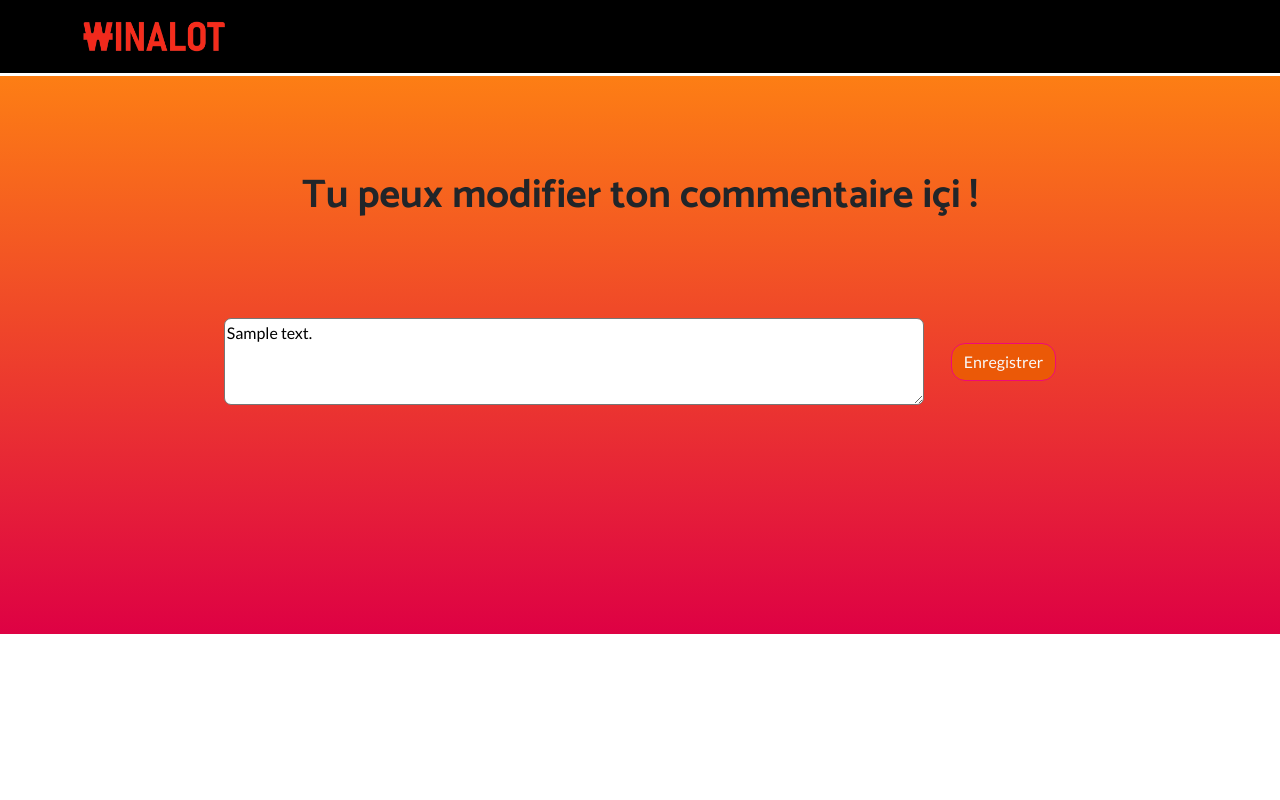
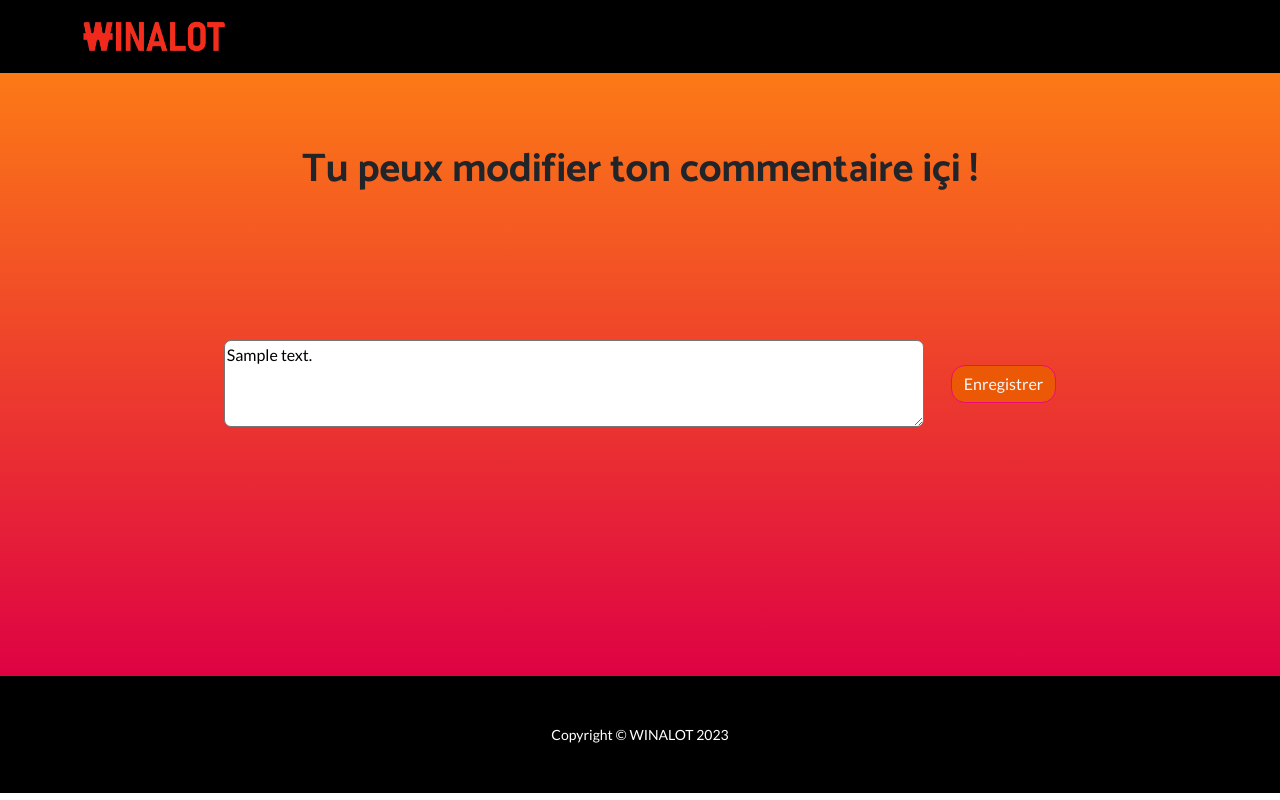
Before and after one commit to mborsu/personal_project_, a Django app: page /scores/comment/1/edit/ in a window 1280 px wide. Run offline with Django 4.2, Linux system fonts and the light colour scheme; a user stored in the database is signed in; tables that the repository leaves empty hold one stand-in row (values such as "Sample post"); some libraries are stand-ins or nearby versions.

```diff
--- a/winalot/scores/templates/scores/base.html
+++ b/winalot/scores/templates/scores/base.html
@@ -19,6 +19,10 @@
 
 
 
+<footer class="py-5 bg-black">
+    <div class="container">
+        <p class="text-center text-white m-0 small">Copyright&nbsp;© WINALOT 2023</p>
+    </div>
 </footer>
 <script src="{% static 'scores/assets/bootstrap/js/bootstrap.min.js'%}"></script>
 <script src="{% static 'scores/assets/js/bs-init.js'%}"></script>
--- a/winalot/scores/templates/scores/edit_comment.html
+++ b/winalot/scores/templates/scores/edit_comment.html
@@ -4,15 +4,15 @@
 {% block content %}
 
 <body>
-    <section style="margin-top: 76px;margin-bottom: -20px;background: linear-gradient(var(--bs-orange), #de0144);">
+    <section style="margin-top: 50px;margin-bottom: -20px;background: linear-gradient(var(--bs-orange), #de0144);">
         <div class="container" style="text-align: center;">
             <form method="POST"><span> {% csrf_token %} </span>
                 <div class="form-group">
-                    <h2 class="display-6 fw-bold mb-5" style="text-align: center;margin-top: 40px;"><span class="shake animated underline pb-1" style="text-align: center;"><br><br>Tu peux modifier ton commentaire içi !<br><br></span></h2>
+                    <h2 class="display-6 fw-bold mb-5" style="text-align: center;margin-top: 40px;"><span class="shake animated underline pb-1" style="text-align: center;"><br><br>Tu peux modifier ton commentaire içi !<br><br><br></span></h2>
                     <div class="col-12 col-lg-10 mx-auto">
                         <div class="text-center position-relative" style="margin-bottom: 50px;"></div>
                     </div><textarea name="contenu" style="width: 700px;height: 86.5938px;margin-right: 27px;margin-bottom: 31px;border-radius: 7px;">{{ comment.contenu }}</textarea><button class="btn btn-primary" style="margin-top: -140px;color: var(--bs-gray-100);background: rgb(235,89,7);border-radius: 14px;" type="submit">Enregistrer</button>
-                    <p> <br><br><br><br><br><br><br><br> </p>
+                    <p> <br><br><br><br><br><br><br><br><br> </p>
                 </div>
             </form>
          </div>
--- a/winalot/scores/templates/scores/index.html
+++ b/winalot/scores/templates/scores/index.html
@@ -43,8 +43,7 @@
                 <tbody>
                     {% for tournament in tournament_list %}
                         <tr>
-
-                            <td style="font-family: Catamaran, sans-serif;font-weight: bold;font-size: 25px;background: #000000;color: var(--bs-table-border-color);text-align: center;border-width: 4px;border-color: var(--bs-secondary);"><a href="{% url 'scores:pool' tournament.id %}">{{tournament.name}}</a></td>
+                            <td style="font-family: Catamaran, sans-serif;font-size: 25px;background: #000000;color: var(--bs-table-border-color);text-align: center;border-width: 4px;border-color: var(--bs-secondary);"><a href="{% url 'scores:pool' tournament.id %}">{{tournament.name}}</a></td>
                             <td style="font-family: Catamaran, sans-serif;font-size: 25px;background: #000000;color: var(--bs-table-border-color);text-align: center;border-width: 4px;border-color: var(--bs-secondary);">{{tournament.num_pools}}</td>
                             <td style="font-family: Catamaran, sans-serif;font-size: 25px;background: #000000;color: var(--bs-table-border-color);text-align: center;border-width: 4px;border-color: var(--bs-secondary);">{{tournament.num_teams_per_pool}}</td>
                         </tr>
--- a/winalot/scores/templates/scores/match_detail.html
+++ b/winalot/scores/templates/scores/match_detail.html
@@ -22,7 +22,7 @@
         <div class="masthead-content" style="--bs-primary: #ff0000;--bs-primary-rgb: 255,0,0;--bs-secondary: #450202;--bs-secondary-rgb: 69,2,2;--bs-success: #000000;--bs-success-rgb: 0,0,0;--bs-body-bg: var(--bs-red);">
             <div class="container">
                 <h2 class="masthead-subheading mb-0" style="text-align: left;margin: -1px;margin-bottom: 0px;"><span style="color: rgb(0, 0, 0);"> {{pool.tournament.name}}</span></h2>
-                <p style="text-align: left;font-size: 30px;font-weight: bold;font-family: Catamaran, sans-serif;color: rgb(0,0,0);margin-left: 6px;">Poule {{pool.name}}<br>Dates : <span style="font-weight: normal !important;">Du {{pool.tournament.start_date}} Au {{pool.tournament.end_date}}</span><br>Lieu : <span style="font-weight: normal !important;">{{pool.tournament.location}}</span><br> <br> Liste des Matchs</p>
+                <p style="text-align: left;font-size: 30px;font-weight: bold;font-family: Catamaran, sans-serif;color: rgb(0,0,0);margin-left: 6px;">Poule {{pool.name}}<br>Dates : <span style="font-weight: normal !important;">Du {{pool.tournament.start_date.date}} Au {{pool.tournament.end_date.date}}</span><br>Lieu : <span style="font-weight: normal !important;">{{pool.tournament.location}}</span><br> <br> Liste des Matchs</p>
                 <div class="table-responsive" style="font-size: 28px;color: #cbcbcb;margin-top: 27px;padding: 0px;">
                     <table class="table">
                         <thead>
```
